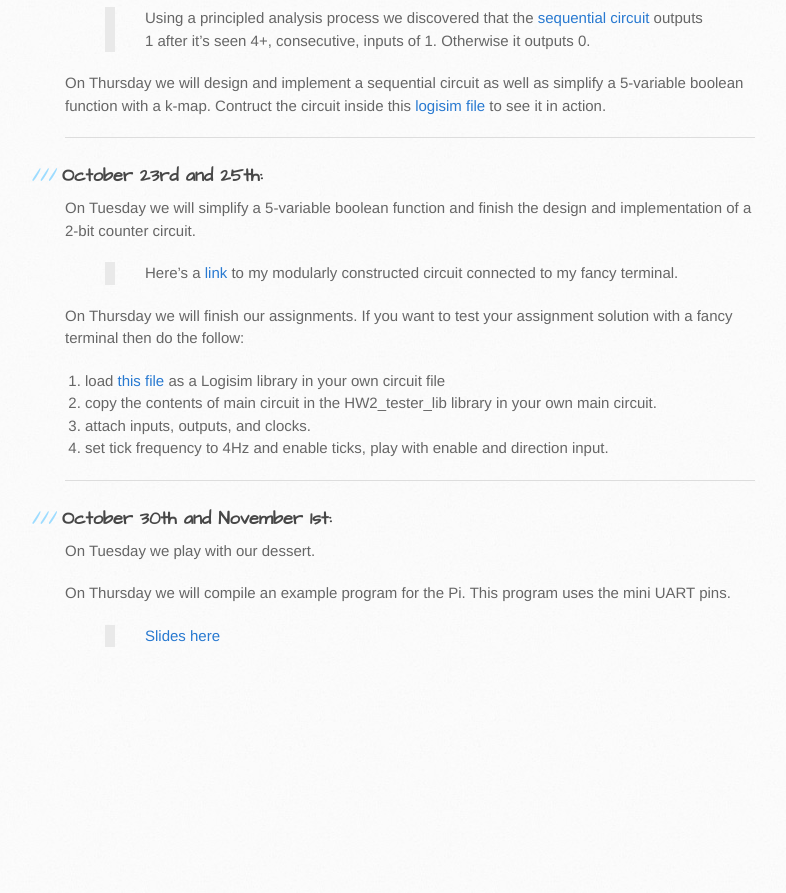
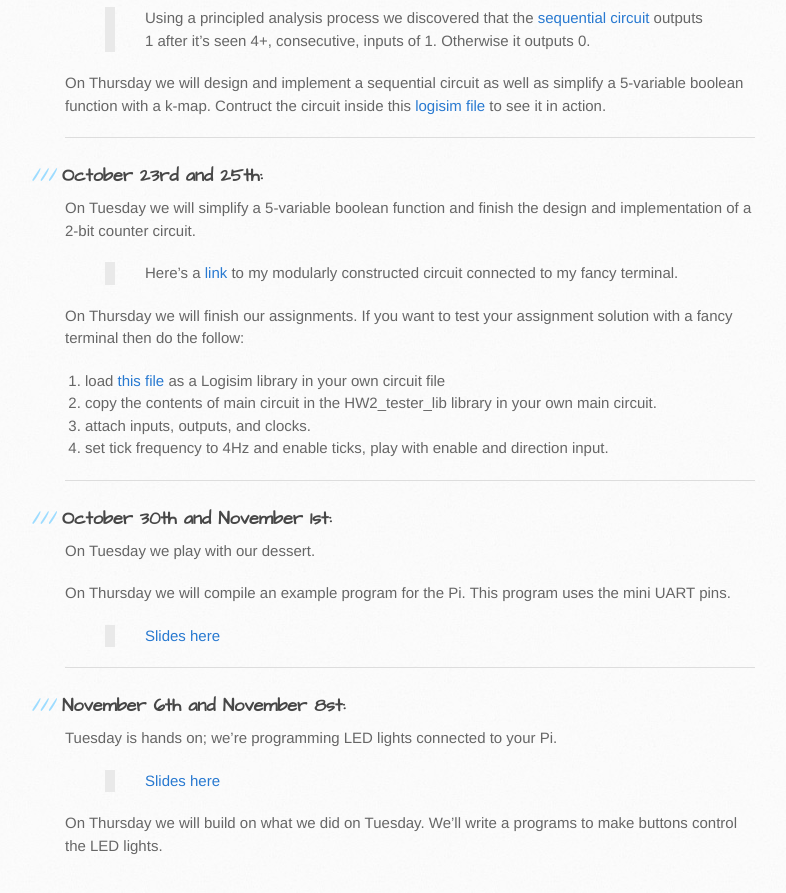
Before and after one commit to philstutorials/philstutorials.github.io, a Jekyll site: the page built from CPSC359.md, in a window 1280 px wide and 900 px high, scrolled down 1331 px. Shown: the top 893 px of the window, without its empty margins (105-891 px from the left). Built offline with Jekyll 4.4.1, drawn with Linux system fonts in a browser that asks for light colours; our own code applies the rules of GitHub Pages for plain Markdown files; before the commit the page ends 2021 px from its top, so only the background shows below that.

Commit message:
Update CPSC359.md

```diff
--- a/CPSC359.md
+++ b/CPSC359.md
@@ -73,3 +73,11 @@ On Tuesday we play with our dessert.
 On Thursday we will compile an example program for the Pi. This program uses the mini UART pins.
 
 > [Slides here](https://slides.com/pathomas/cross-compilation#/)
+
+----
+
+### November 6th and November 8st:
+Tuesday is hands on; we're programming LED lights connected to your Pi.
+> [Slides here](https://slides.com/pathomas/gpio-programming#/)
+
+On Thursday we will build on what we did on Tuesday. We'll write a programs to make buttons control the LED lights.
```
